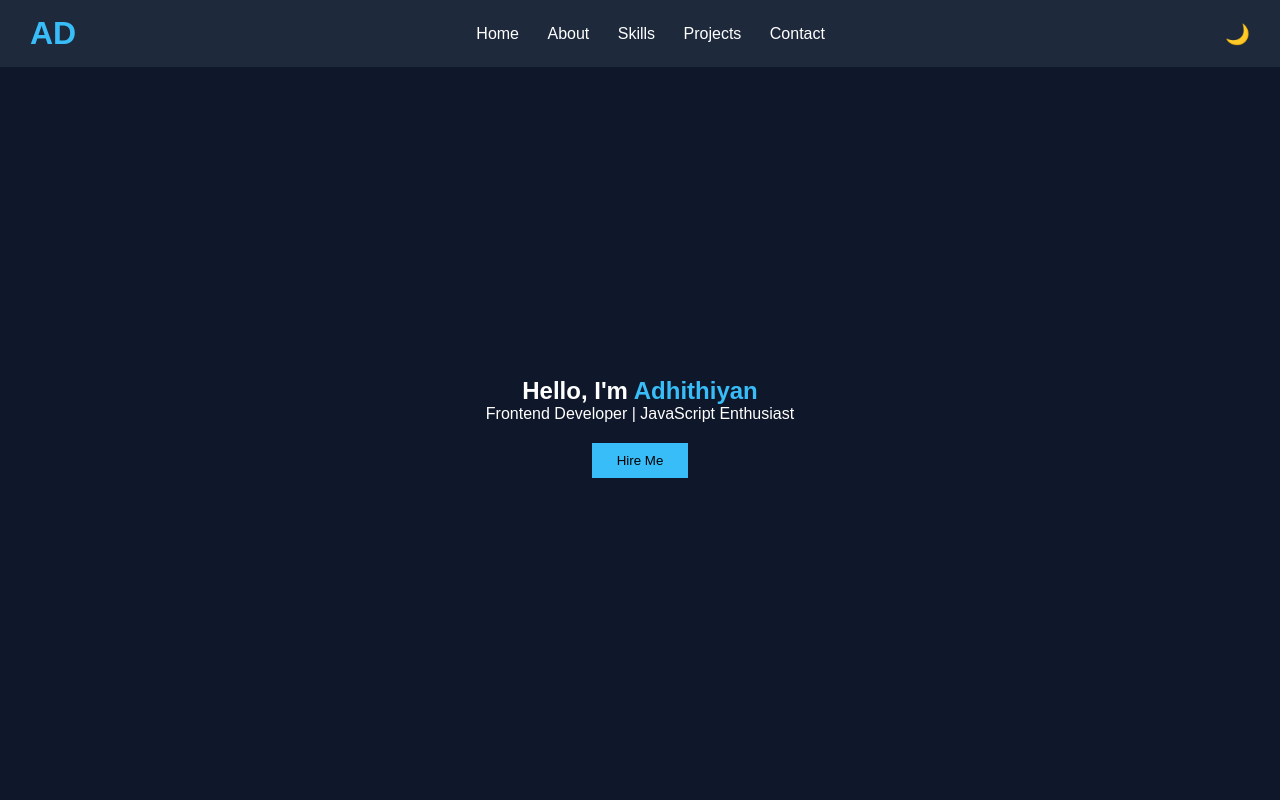
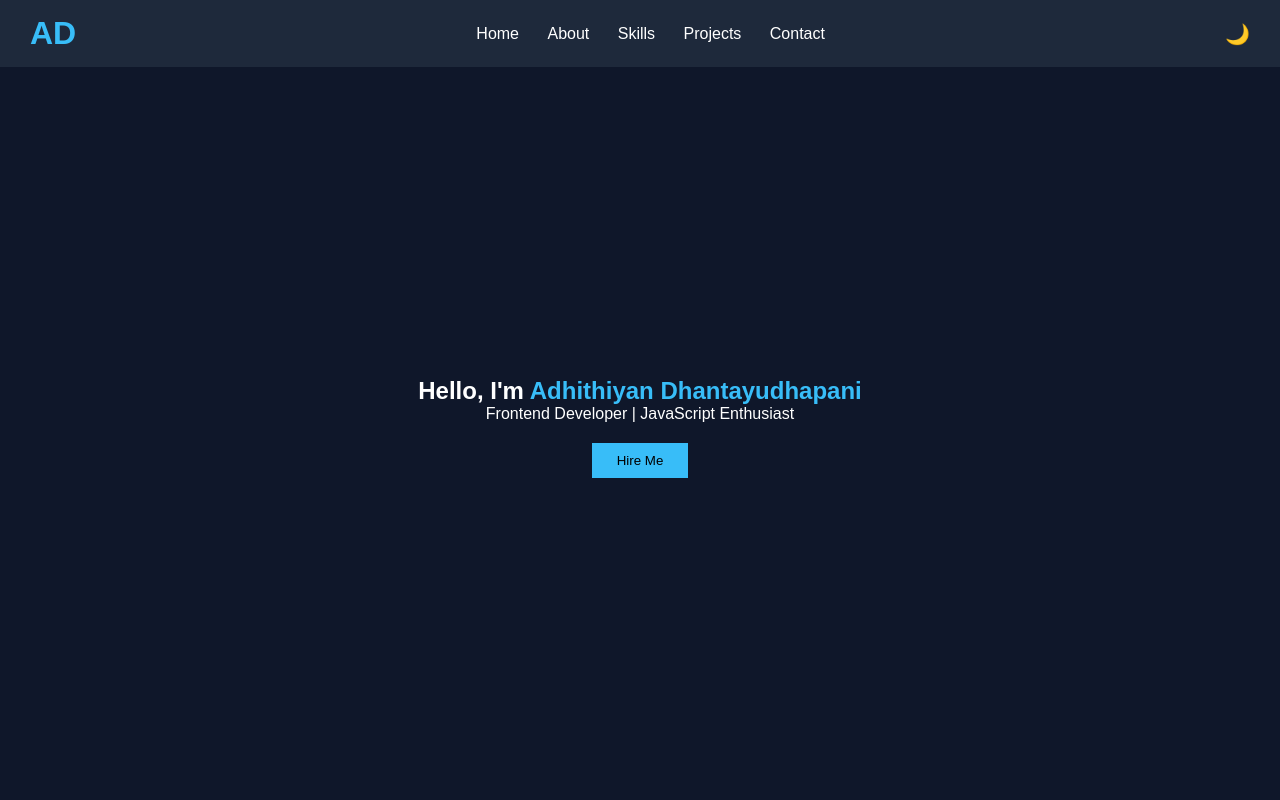
Before and after one commit to Adhi0809/adhiportfolio, a plain HTML site: page index.html in a window 1280 px wide. Shown: the top 800 px of the page. Drawn offline with Linux system fonts and the light colour scheme.

Commit message:
Update index.html

```diff
--- a/index.html
+++ b/index.html
@@ -26,7 +26,7 @@
 </header>
 
 <section id="home" class="hero reveal">
-  <h2>Hello, I'm <span>Adhithiyan</span></h2>
+  <h2>Hello, I'm <span>Adhithiyan Dhantayudhapani</span></h2>
   <p>Frontend Developer | JavaScript Enthusiast</p>
   <button onclick="scrollToSection('contact')">Hire Me</button>
 </section>
```
